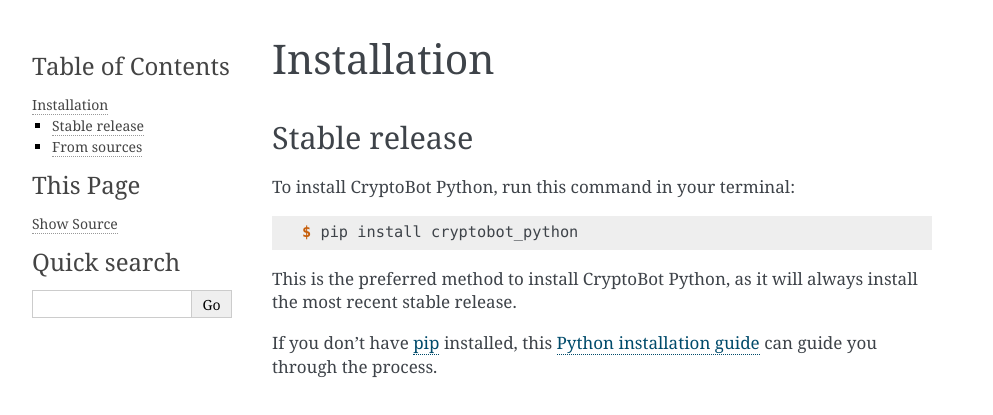
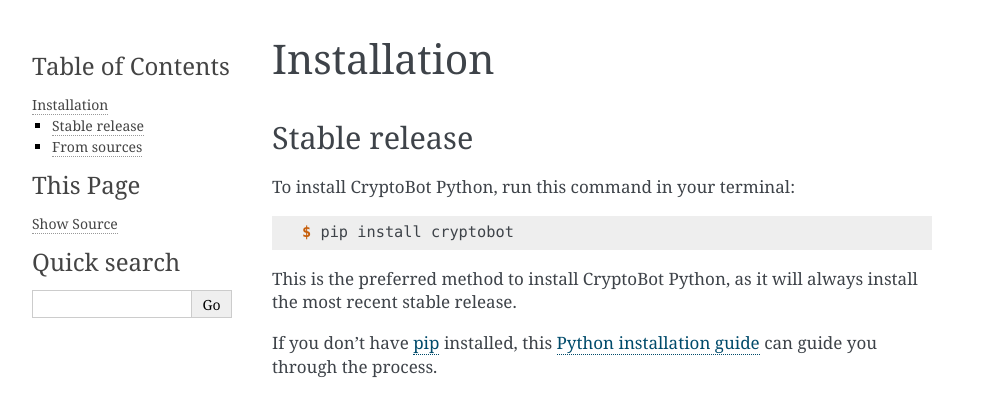
Before and after one commit to ragnarok22/cryptobot_python, a Sphinx documentation site: the page built from docs/installation.rst, in a window 1280 px wide. Shown: the top 415 px of the page, without its empty margins (148-1141 px from the left). Built offline with Sphinx 7.4.7, drawn with Linux system fonts in a browser that asks for light colours; pages that are not in the unit, such as notebooks, are missing from menus.

Commit message:
chore: clean project

```diff
--- a/README.rst
+++ b/README.rst
@@ -13,9 +13,6 @@
 .. image:: https://results.pre-commit.ci/badge/github/ragnarok22/cryptobot_python/main.svg
    :target: https://results.pre-commit.ci/latest/github/ragnarok22/cryptobot_python/main
    :alt: pre-commit.ci status
-
-.. image:: https://img.shields.io/travis/ragnarok22/cryptobot_python.svg
-        :target: https://travis-ci.com/ragnarok22/cryptobot_python
 
 .. image:: https://readthedocs.org/projects/cryptobot-python/badge/?version=latest
         :target: https://cryptobot-python.readthedocs.io/en/latest/?version=latest
--- a/docs/installation.rst
+++ b/docs/installation.rst
@@ -12,7 +12,7 @@
 
 .. code-block:: console
 
-    $ pip install cryptobot_python
+    $ pip install cryptobot
 
 This is the preferred method to install CryptoBot Python, as it will always install the most recent stable release.
 
--- a/docs/usage.rst
+++ b/docs/usage.rst
@@ -4,4 +4,4 @@
 
 To use CryptoBot Python in a project::
 
-    import cryptobot_python
+    import cryptobot
```
Also changed, not shown: .travis.yml (deleted).
